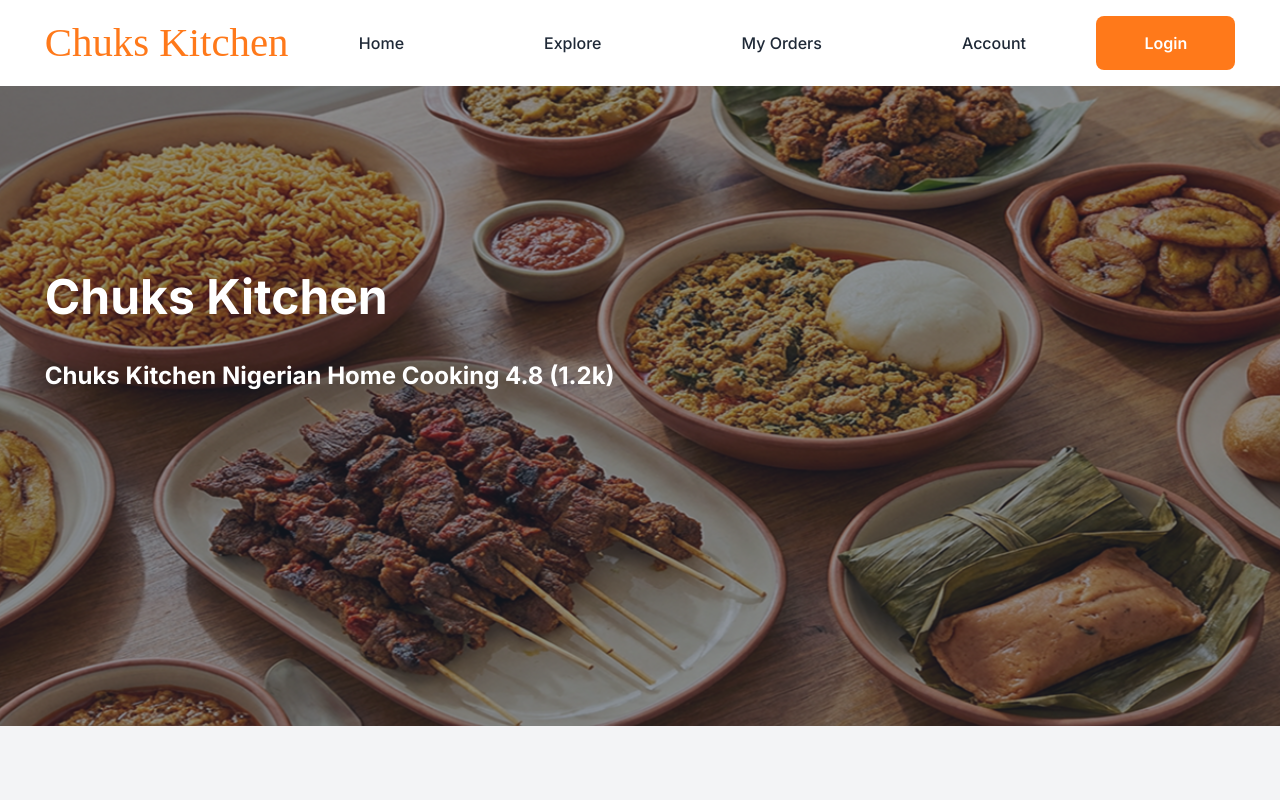
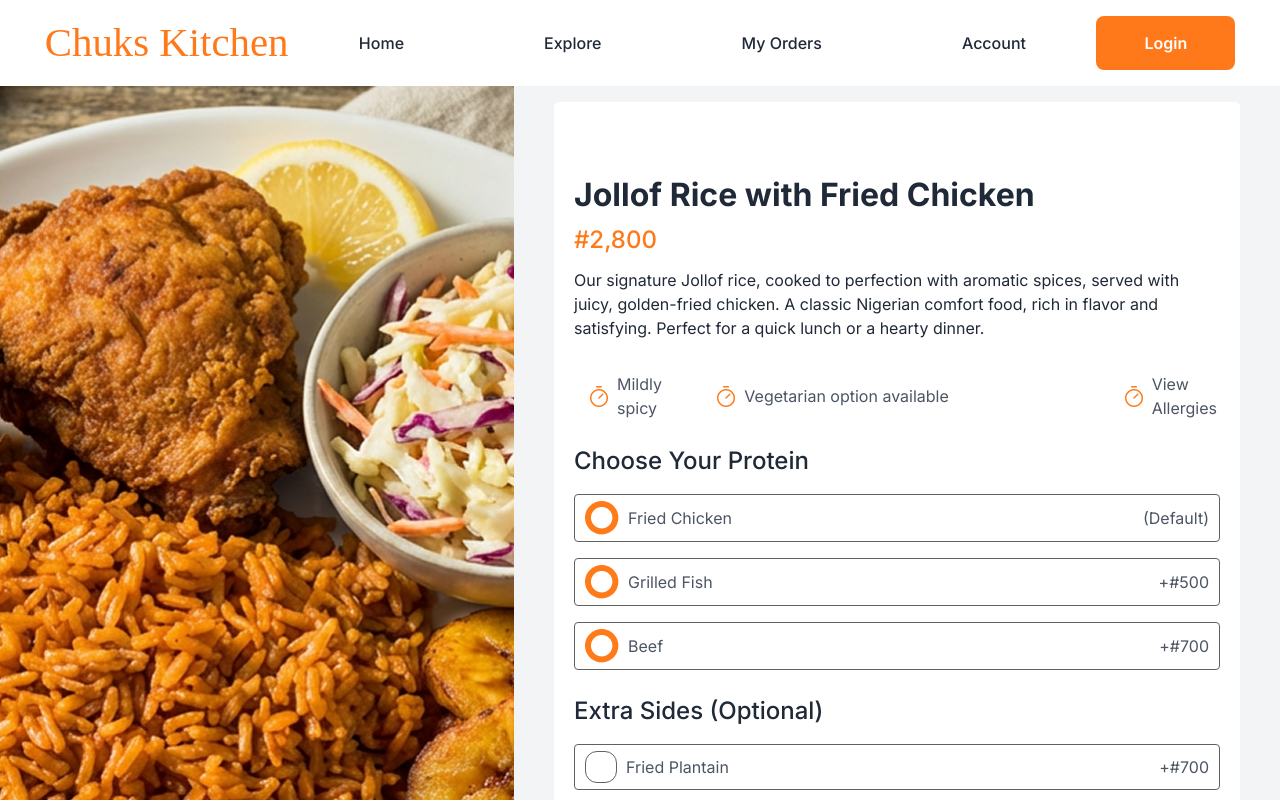
Before and after one commit to Bolazcoding/Chuks-Kitchen, a React (Vite) app: page / in a window 1280 px wide. Shown: the top 800 px of the page. Built offline with nearby package versions, Linux system fonts and the light colour scheme; a web font is replaced by a local one.

Commit message:
new update

```diff
--- a/src/App.jsx
+++ b/src/App.jsx
@@ -17,8 +17,8 @@ function App() {
           {/* <SignIn /> */}
           {/* <SignUp /> */}
           {/* <HomePage /> */}
-          <MenuPage />
-          {/* <FoodDetails /> */}
+          {/* <MenuPage /> */}
+          <FoodDetails />
           {/* <Cart /> */}
         </BrowserRouter>
       </KitchenProvider>
--- a/src/components/FoodDetailsTextBox.jsx
+++ b/src/components/FoodDetailsTextBox.jsx
@@ -3,11 +3,11 @@ import { memo } from "react";
 const FoodDetailsTextBox = memo(
   ({ children, className = "", textColor = "" }) => {
     return (
-      <span
+      <p
         className={`text-[16px] text-text-dark-grey leading-[-140%] tracking-[-2%] ${textColor} ${className} `}
       >
         {children}
-      </span>
+      </p>
     );
   },
 );
--- a/src/components/FoodFullDetails.jsx
+++ b/src/components/FoodFullDetails.jsx
@@ -5,9 +5,12 @@ import TextBox from "./TextBox";
 
 function FoodFullDetails() {
   return (
-    <div className="bg-white my-4 mx-10 rounded-[5px] px-5">
-      <HeaderText className="mt-18">Jollof Rice with Fried Chicken</HeaderText>
-      <p className="text-primary-color text-[16px] leading-6 font-medium mt-3">
+    <>
+      <div className="bg-white my-4 mx-10 rounded-[5px] px-5 max-[1000px]:mx-5 max-[700px]:mx-0 max-[700px]:my-0 max-[700px]:pb-5">
+        <HeaderText className="mt-18 max-[700px]:mt-10 max-[500px]:text-2xl leading-8">
+          Jollof Rice with Fried Chicken
+        </HeaderText>
+        <p className="text-primary-color text-2xl leading-6 font-medium mt-3">
           #2,800
         </p>
         <p className="text-[16px] text-text-color leading-[-140%] mt-4">
@@ -16,16 +19,16 @@ function FoodFullDetails() {
           food, rich in flavor and satisfying. Perfect for a quick lunch or a
           hearty dinner.
         </p>
-      <div className="flex items-center gap-8 mt-8 ml-4">
-        <div className="flex items-center gap-2.25">
+        <div className="flex items-center justify-center gap-8 mt-8 ml-4 max-[1000px]:grid max-[1000px]:grid-cols-2 max-[1000px]:gap-4 max-[700px]:ml-0 max-[700px]:mt-4">
+          <div className="flex items-center gap-2.25 max-[700px]:bg-soft-gray max-[700px]:py-1 max-[700px]:px-3 max-[700px]:rounded-lg w-40">
             <Image src="./images/clock.png" alt="clock" />
             <FoodDetailsTextBox>Mildly spicy</FoodDetailsTextBox>
           </div>
-        <div className="flex items-center gap-2.25">
+          <div className="flex items-center gap-2.25 max-[700px]:bg-soft-gray max-[700px]:py-1 max-[700px]:px-3 max-[700px]:rounded-lg w-full">
             <Image src="./images/clock.png" alt="clock" />
             <FoodDetailsTextBox>Vegetarian option available</FoodDetailsTextBox>
           </div>
-        <div className="flex items-center gap-2.25">
+          <div className="flex items-center gap-2.25 max-[700px]:bg-soft-gray max-[700px]:py-1 max-[700px]:px-3 max-[700px]:rounded-lg w-40">
             <Image src="./images/clock.png" alt="clock" />
             <FoodDetailsTextBox>View Allergies</FoodDetailsTextBox>
           </div>
@@ -100,11 +103,12 @@ function FoodFullDetails() {
             <input
               type="text"
               className="text-text-color text-[16px] leading-[140%] border-0 outline-none w-full placeholder:text-black "
-            placeholder="E.g no onion, food is too spicy, food is too hot hhhhhhhhhh food is tasty"
+              placeholder={`E.g no onion, food is too spicy, food is too hot hhhhhhhhhh food is tasty`}
             />
           </div>
         </div>
       </div>
+    </>
   );
 }
 
--- a/src/components/FoodMenuDetails.jsx
+++ b/src/components/FoodMenuDetails.jsx
@@ -3,8 +3,20 @@ import Image from "./Image";
 
 function FoodMenuDetails() {
   return (
-    <section className="flex bg-soft-gray">
-      <Image src="./images/foodImage.png" />
+    <section className="flex justify-between bg-soft-gray max-[700px]:flex-col">
+      <div className="relative w-full max-[700px]:hidden">
+        <Image
+          src="./images/foodImage.png"
+          className="absolute w-full h-full object-cover"
+        />
+      </div>
+      <div>
+        <Image
+          src="/images/mobileJollof.png"
+          alt="mobile-jollof"
+          className="w-full object-cover min-[700px]:hidden"
+        />
+      </div>
       <FoodFullDetails />
     </section>
   );
```
Also changed, not shown: public/images/mobileJollof.png (added). Lines whose indentation alone changed are shown as unchanged.
